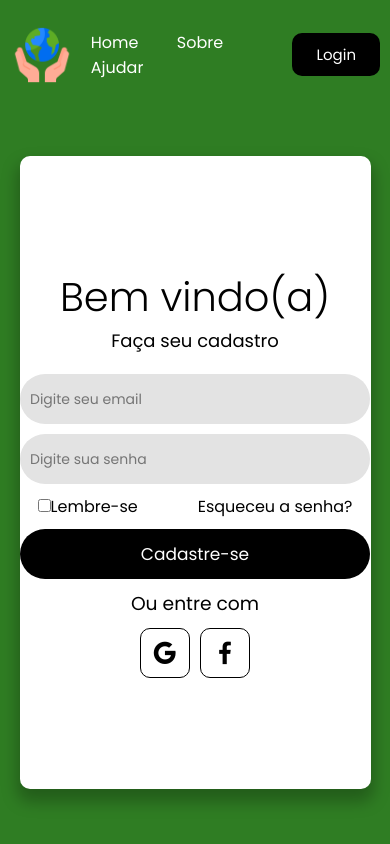
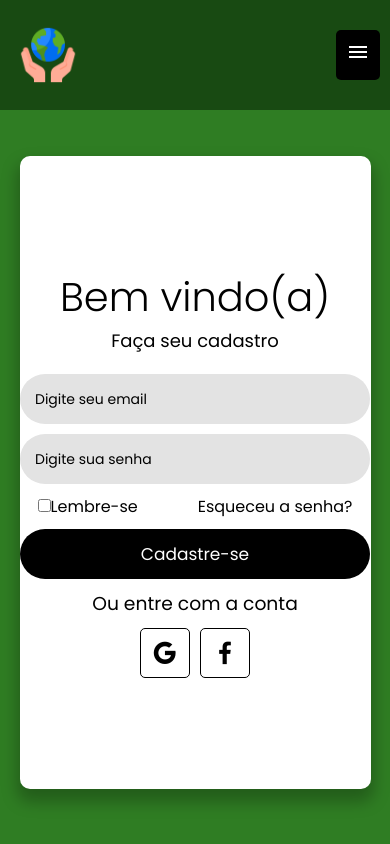
Before and after one commit to LucasGoulart24/Site_Earth_Life, a plain HTML site: page Pages/login.html in a window 390 px wide. Drawn offline with nearby package versions, Linux system fonts and the light colour scheme.

Commit message:
projeto_atualizado

```diff
--- a/Pages/login.html
+++ b/Pages/login.html
@@ -5,6 +5,7 @@
     <meta name="viewport" content="width=device-width, initial-scale=1.0">
     <link rel="shortcut icon" href="../Img/Logo.png" type="image/x-icon">
     <link href='https://unpkg.com/boxicons@2.1.4/css/boxicons.min.css' rel='stylesheet'>
+    <link rel="stylesheet" href="https://fonts.googleapis.com/css2?family=Material+Symbols+Outlined:opsz,wght,FILL,GRAD@24,400,0,0"/>
     <link rel="stylesheet" href="./styles/login.css">
     <title>Earth Life</title>
 </head>
@@ -13,12 +14,13 @@
         <div class="logo">
             <img src="../Img/Logo.png" alt="Logo">
         </div>
-        <ul>
+        <ul id="menu">
             <li><a href="../index.html">Home</a></li>
             <li><a href="./sobre.html">Sobre</a></li>
             <li><a href="./ajudar.html">Ajudar</a></li>
+            <li><a href="#">Login</a></li>
         </ul>
-        <button class="login"><a href="#">Login</a></button>
+        <button id="menuButton"><span class="material-symbols-outlined">menu</span></button>
     </nav>
     <div class="principal">
         <div class="login2">
@@ -34,7 +36,7 @@
             </div>
             <button>Cadastre-se</button>
             <div class="conta">
-                <h3>Ou entre com</h3>
+                <h3>Ou entre com a conta</h3>
                 <div class="redes">
                     <i class='bx bxl-google'></i>
                     <i class='bx bxl-facebook'></i>
@@ -42,5 +44,6 @@
             </div>
         </div>
     </div>
+    <script src="../script.js"></script>
 </body>
 </html>
--- a/Pages/styles/ajudar.css
+++ b/Pages/styles/ajudar.css
@@ -24,7 +24,8 @@ body{
     height: 13vh;
     display: flex;
     align-items: center;
-    justify-content: space-around;
+    justify-content: space-between;
+    background-color: var(--dark-green);
     padding: 10px;
 }
 
@@ -38,19 +39,15 @@ body{
     text-decoration: none;
 }
 
-/*-------Botão_de_login-------*/
-.login{
-    padding: 10px 7px;
+/*-------Menu_Hamburguer-------*/
+.menu button{
+    padding: 10px 10px;
     border: none;
-    outline: none;
-    border-radius: 10px;
+    border-radius: 5px;
+    cursor: pointer;
     background-color: var(--black);
-    cursor: pointer;
-}
-
-.login a{
     color: var(--white);
-    font-size: 15px;
+    display: none;
 }
 
 /*-------Logo_do_site-------*/
@@ -141,6 +138,26 @@ body{
 
 /*-------Responsividade-------*/
 @media screen and (max-width: 768px){
+    .menu button{
+        display: block;
+    }
+
+    .menu ul{
+        width: 30%;
+        display: none;
+        position: absolute;
+        top: 13%;
+        right: 0%;
+        background-color: var(--dark-green);
+        padding: 5px;
+        text-align: left;
+    }
+
+    .menu li{
+        margin-top: 10px;
+        margin-bottom: 10px;
+    }
+
     .titulo h1{
         font-size: 30px;
     }
--- a/Pages/styles/login.css
+++ b/Pages/styles/login.css
@@ -24,7 +24,8 @@ body{
     height: 13vh;
     display: flex;
     align-items: center;
-    justify-content: space-around;
+    justify-content: space-between;
+    background-color: var(--dark-green);
     padding: 10px;
 }
 
@@ -38,19 +39,15 @@ body{
     text-decoration: none;
 }
 
-/*-------Botão_de_login-------*/
-.login{
-    padding: 10px 7px;
+/*-------Menu_Hamburguer-------*/
+.menu button{
+    padding: 10px 10px;
     border: none;
-    outline: none;
-    border-radius: 10px;
+    border-radius: 5px;
+    cursor: pointer;
     background-color: var(--black);
-    cursor: pointer;
-}
-
-.login a{
     color: var(--white);
-    font-size: 15px;
+    display: none;
 }
 
 /*-------Logo_do_site-------*/
@@ -113,11 +110,15 @@ body{
     border: none;
     outline: none;
     border-radius: 50px;
-    padding: 0 10px;
+    padding: 0 15px;
     margin-top: 10px;
     color: var(--black);
     background-color: rgb(227, 227, 227);
     font-size: 14px;
+}
+
+.info input::placeholder{
+    color: var(--black);
 }
 
 /*-------Link-------*/
@@ -177,13 +178,40 @@ body{
     display: flex;
     align-items: center;
     justify-content: center;
-    border-radius: 10px;
+    border-radius: 5px;
     font-size: 30px;
     border: 1px solid var(--black);
+    transition-duration: 0.5s;
+    cursor: pointer;
+}
+
+.redes i:hover{
+    background-color: var(--black);
+    color: var(--white);
 }
 
 /*-------Responsividade-------*/
 @media screen and (max-width: 768px) {
+    .menu button{
+        display: block;
+    }
+
+    .menu ul{
+        width: 30%;
+        display: none;
+        position: absolute;
+        top: 13%;
+        right: 0%;
+        background-color: var(--dark-green);
+        padding: 5px;
+        text-align: left;
+    }
+
+    .menu li{
+        margin-top: 10px;
+        margin-bottom: 10px;
+    }
+
     .login2{
         width: 90%;
     }
--- a/Pages/styles/sobre.css
+++ b/Pages/styles/sobre.css
@@ -24,7 +24,8 @@ body{
     height: 13vh;
     display: flex;
     align-items: center;
-    justify-content: space-around;
+    justify-content: space-between;
+    background-color: var(--dark-green);
     padding: 10px;
 }
 
@@ -38,19 +39,15 @@ body{
     text-decoration: none;
 }
 
-/*-------Botão_de_login-------*/
-.login{
-    padding: 10px 7px;
+/*-------Menu_Hamburguer-------*/
+.menu button{
+    padding: 10px 10px;
     border: none;
-    outline: none;
-    border-radius: 10px;
+    border-radius: 5px;
+    cursor: pointer;
     background-color: var(--black);
-    cursor: pointer;
-}
-
-.login a{
     color: var(--white);
-    font-size: 15px;
+    display: none;
 }
 
 /*-------Logo_do_site-------*/
@@ -116,6 +113,26 @@ body{
 
 /*-------Responsividade-------*/
 @media screen and (max-width: 768px) {
+    .menu button{
+        display: block;
+    }
+
+    .menu ul{
+        width: 30%;
+        display: none;
+        position: absolute;
+        top: 13%;
+        right: 0%;
+        background-color: var(--dark-green);
+        padding: 5px;
+        text-align: left;
+    }
+
+    .menu li{
+        margin-top: 10px;
+        margin-bottom: 10px;
+    }
+
     .sobre{
         width: 90%;
         height: 83vh;
--- /dev/null
+++ b/script.js
@@ -0,0 +1,10 @@
+let menu = document.getElementById('menu');
+let menuButton = document.getElementById('menuButton');
+
+menuButton.addEventListener('click', function () {
+    if (menu.style.display === 'block') {
+        menu.style.display = 'none';
+    }else {
+        menu.style.display = 'block';
+    }
+});
--- a/style.css
+++ b/style.css
@@ -24,7 +24,7 @@ body{
     height: 13vh;
     display: flex;
     align-items: center;
-    justify-content: space-around;
+    justify-content: space-between;
     padding: 10px;
 }
 
@@ -36,21 +36,6 @@ body{
     color: var(--white);
     padding: 10px 17px;
     text-decoration: none;
-}
-
-/*-------Botão_de_login-------*/
-.login{
-    padding: 10px 7px;
-    border: none;
-    outline: none;
-    border-radius: 10px;
-    background-color: var(--black);
-    cursor: pointer;
-}
-
-.login a{
-    color: var(--white);
-    font-size: 15px;
 }
 
 /*-------Logo_do_site-------*/
@@ -65,6 +50,17 @@ body{
 .logo img{
     width: 60px;
     height: 60px;
+}
+
+/*-------Menu_Hamburguer-------*/
+.menu button{
+    padding: 10px 10px;
+    border: none;
+    border-radius: 5px;
+    cursor: pointer;
+    background-color: var(--black);
+    color: var(--white);
+    display: none;
 }
 
 /*-------Banner-------*/
@@ -93,16 +89,17 @@ body{
 
 /*-------Ajudar-------*/
 .ajudar{
-    height: 100vh;
+    width: 100%;
     display: flex;
     align-items: center;
     justify-content: center;
     flex-wrap: wrap;
     gap: 30px;
+    padding: 30px;
 }
 
 .ajuda{
-    width: 40%;
+    width: 35%;
     height: 70vh;
     display: flex;
     align-items: center;
@@ -218,7 +215,7 @@ body{
 /*-------Footer-------*/
 .footer{
     width: 100%;
-    height: 30vh;
+    padding: 20px;
     display: flex;
     align-items: center;
     justify-content: center;
@@ -266,61 +263,77 @@ body{
 
 /*-------Responsividade-------*/
 @media screen and (max-width: 768px) {
+    .menu button{
+        display: block;
+    }
+
+    .menu ul{
+        width: 30%;
+        display: none;
+        position: absolute;
+        top: 13%;
+        right: 0%;
+        background-color: var(--green);
+        padding: 5px;
+        text-align: left;
+    }
+
+    .menu li{
+        margin-top: 10px;
+        margin-bottom: 10px;
+    }
+
     .banner{
         height: 30vh;
     }
 
     .titulo h1{
-        font-size: 26px;
-    }
-
-    .ajudar{
-        height: 67vh;
-        padding: 10px;
-        gap: 10px;
+        font-size: 27px;
     }
 
     .ajuda{
-        width: 48%;
+        width: 46%;
         height: 50vh;
     }
 
     .ajuda h2{
-        font-size: 25px;
+        font-size: 27px;
+        margin-bottom: 0px;
     }
 
     .ajuda p{
         font-size: 10px;
+        margin-bottom: 5px;
     }
 
     .ajuda img{
-        width: 70%;
-        height: 20vh;
+        width: 90%;
+        height: 15vh;
     }
 
     .queimada{
         flex-direction: column;
-        gap: 0px;
+        gap: 5px;
     }
 
     .queimada img{
-        width: 90%;
-        height: 30vh;
+        width: 95%;
+        height: 40vh;
+        margin-top: 10px;
     }
 
     .texto{
         width: 100%;
-        padding: 7px;
+        padding: 10px;
     }
 
     .texto h2{
-        margin-top: 5px;
-        font-size: 27px;
-        text-align: center;
+        margin-top: 0px;
+        font-size: 30px;
     }
 
     .texto p{
-        font-size: 15px;
+        font-size: 14px;
     }
 
     .botao{
@@ -329,26 +342,32 @@ body{
 
     .pantanal{
         flex-direction: column-reverse;
-        gap: 0px;
+        gap: 5px;
     }
 
     .pantanal img{
         width: 95%;
-        height: 35vh;
+        height: 40vh;
+        margin-top: 10px;
     }
 
     .texto2{
         width: 100%;
-        padding: 7px;
+        padding: 10px;
     }
 
     .texto2 h2{
-        font-size: 27px;
-        text-align: center;
-        margin-top: 5px;
+        margin-top: 0px;
+        font-size: 30px;
     }
 
     .texto2 p{
-        font-size: 15px;
+        font-size: 14px;
+    }
+
+    .redes i{
+        width: 60px;
+        height: 60px;
+        font-size: 50px;
     }
 }
```
Also changed, not shown: Pages/ajudar.html (+5 -2 lines), Pages/sobre.html (+5 -2 lines), index.html (+5 -2 lines).
